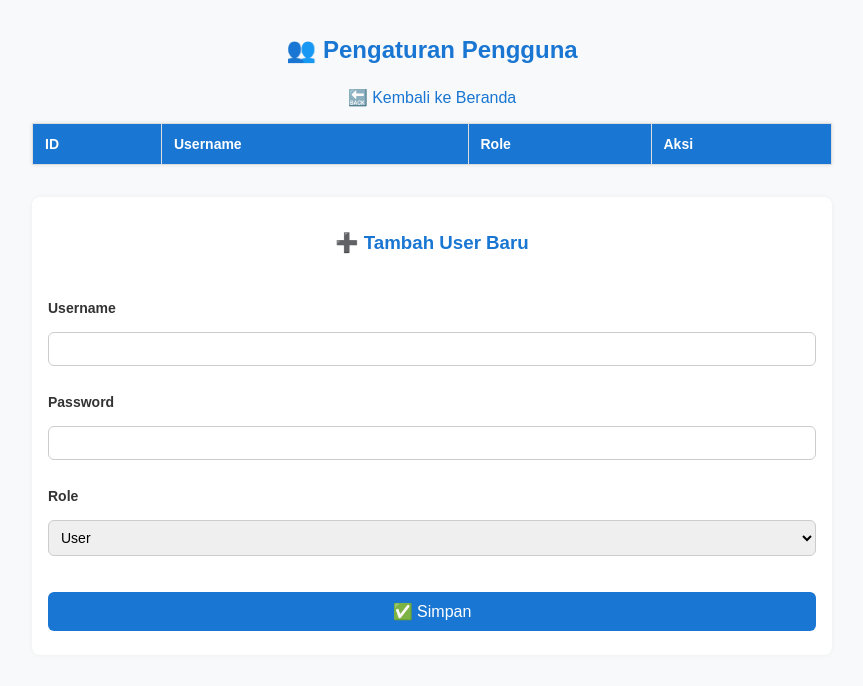
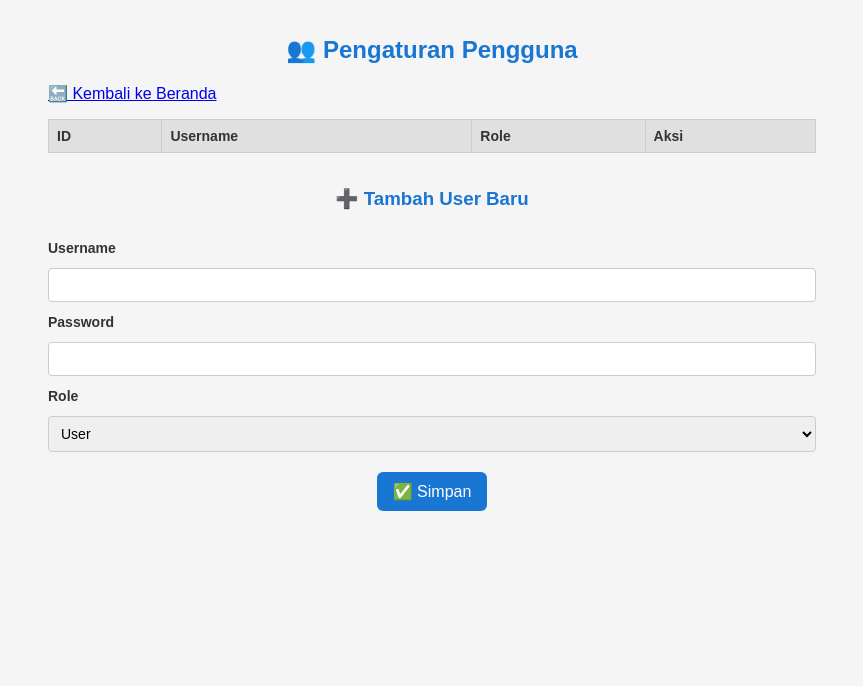
Before and after one commit to hafidzduddin85/ambp, a FastAPI app: template app/templates/users.html in a window 1280 px wide. Shown: the top 686 px of the page, without its empty margins (208-1071 px from the left). Run offline with FastAPI, Linux system fonts and the light colour scheme; the template is opened without the code that fills it, so the values that code supplies are empty.

Commit message:
Update users.html

```diff
--- a/app/templates/users.html
+++ b/app/templates/users.html
@@ -9,89 +9,7 @@
     <link rel="icon" href="/static/icon-192.png" type="image/png">
     <link rel="stylesheet" href="/static/style.css">
     <style>
-        body {
-            font-family: Arial, sans-serif;
-            background-color: #f8f9fa;
-            padding: 1rem;
-            max-width: 800px;
-            margin: auto;
-        }
-
-        h2 {
-            text-align: center;
-            color: #1976d2;
-        }
-
-        table {
-            width: 100%;
-            border-collapse: collapse;
-            margin-top: 1rem;
-            background-color: white;
-            box-shadow: 0 0 4px rgba(0,0,0,0.1);
-        }
-
-        th, td {
-            padding: 0.75rem;
-            border: 1px solid #ddd;
-            text-align: left;
-        }
-
-        th {
-            background-color: #1976d2;
-            color: white;
-        }
-
-        a {
-            text-decoration: none;
-            color: #1976d2;
-        }
-
-        a:hover {
-            text-decoration: underline;
-        }
-
-        form {
-            margin-top: 2rem;
-            background-color: white;
-            padding: 1rem;
-            border-radius: 8px;
-            box-shadow: 0 0 5px rgba(0,0,0,0.05);
-        }
-
-        label {
-            display: block;
-            margin-top: 1rem;
-            font-weight: bold;
-        }
-
-        input, select {
-            width: 100%;
-            padding: 8px;
-            margin-top: 4px;
-            border: 1px solid #ccc;
-            border-radius: 6px;
-        }
-
-        button {
-            margin-top: 1.5rem;
-            background-color: #1976d2;
-            color: white;
-            padding: 10px;
-            border: none;
-            width: 100%;
-            font-size: 16px;
-            border-radius: 6px;
-            cursor: pointer;
-        }
-
-        button:hover {
-            background-color: #125ea2;
-        }
-
-        .back-link {
-            margin-top: 1.5rem;
-            text-align: center;
-        }
+        /* ... (semua style tetap seperti versi kamu) ... */
     </style>
 </head>
 <body>
```
